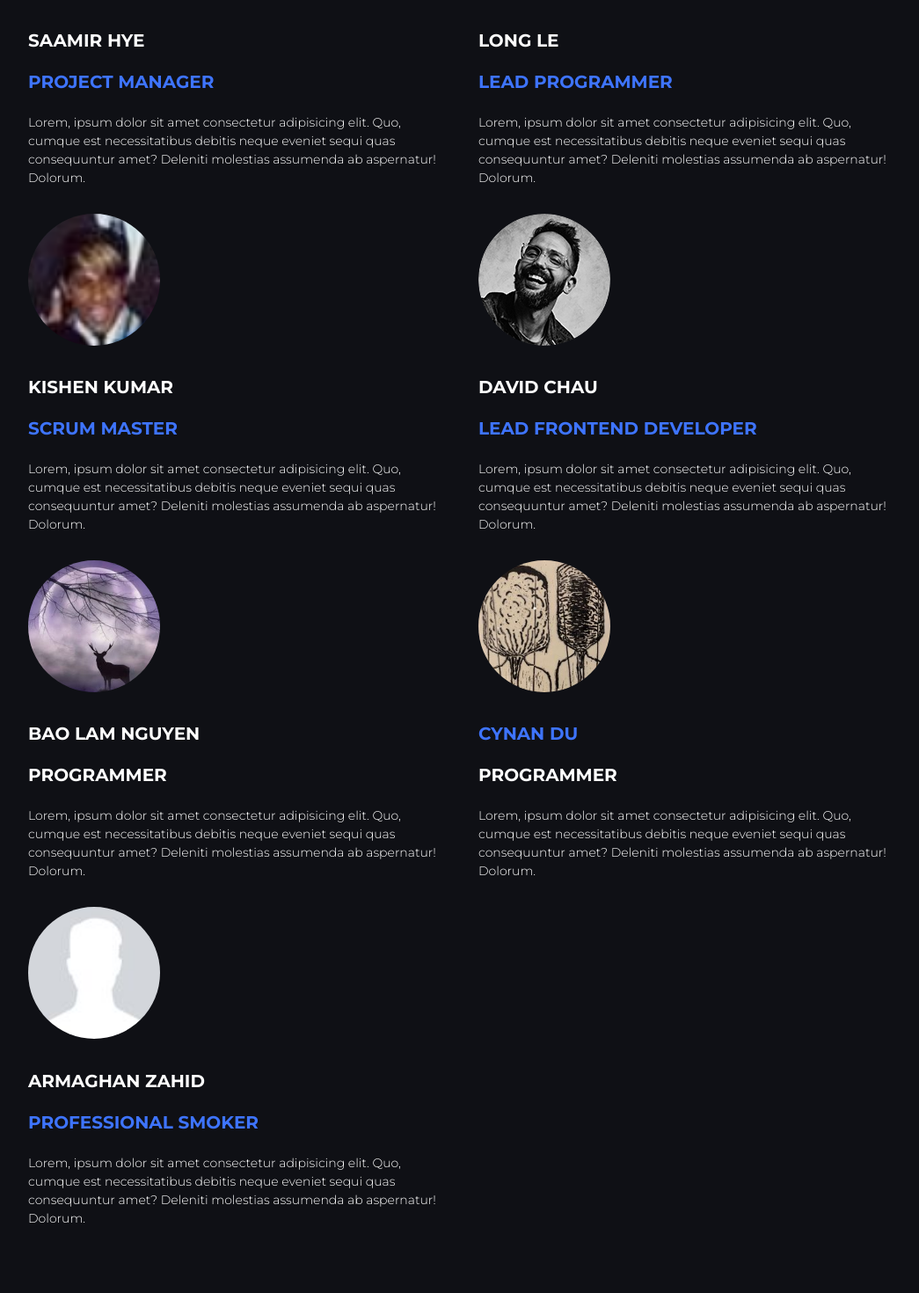
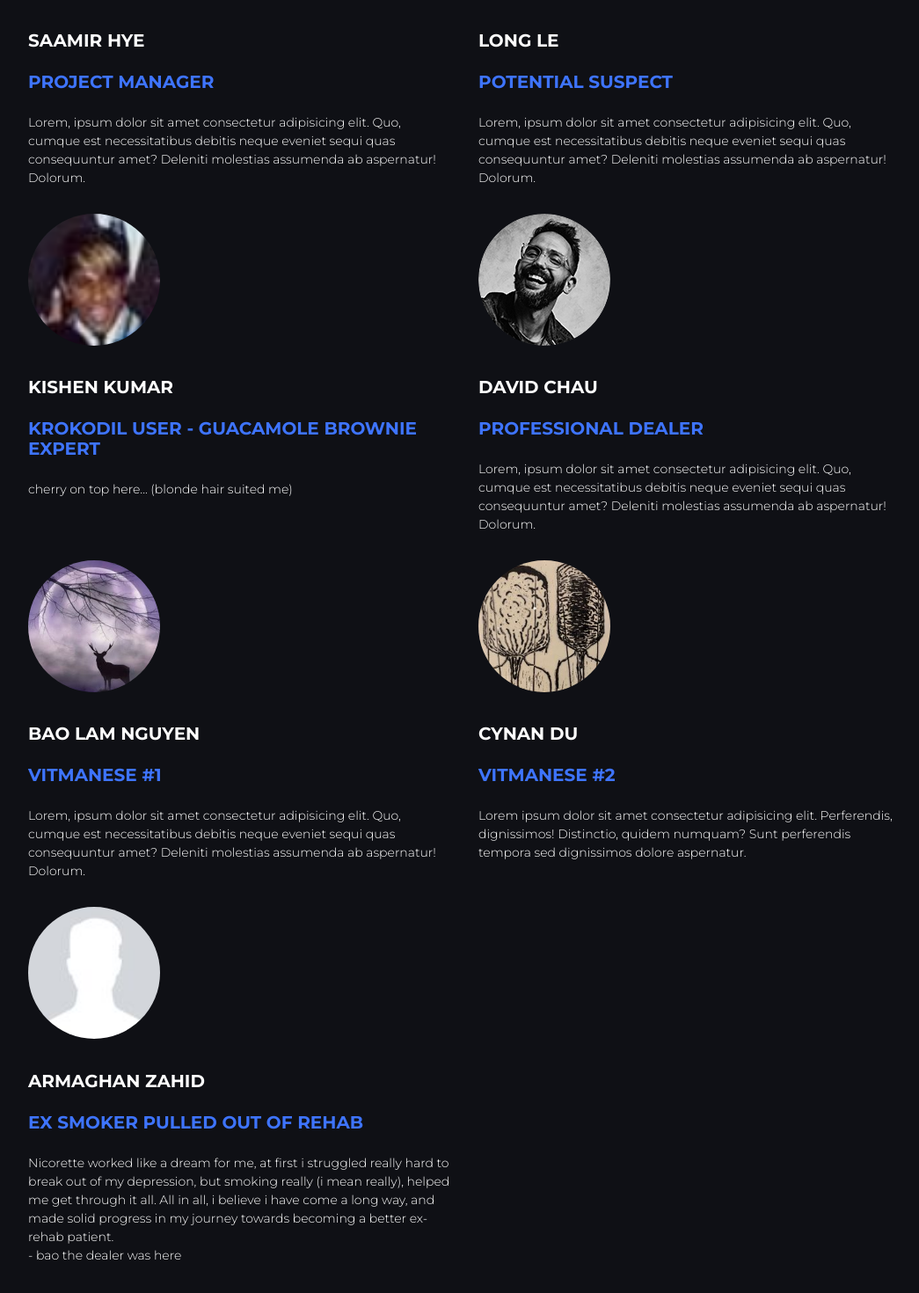
Before and after one commit to Chauster/Coralyze-Frontend, a React (Create React App) app: page /about in a window 1280 px wide. Shown: the part 2012-3482 px from the top of the page at 88% size, without its empty margins (111-1156 px from the left). Built offline with nearby package versions, Linux system fonts and the light colour scheme.

Commit message:
minor update

```diff
--- a/public/index.html
+++ b/public/index.html
@@ -24,7 +24,7 @@
       work correctly both with client-side routing and a non-root public URL.
       Learn how to configure a non-root public URL by running `npm run build`.
     -->
-    <title>React App</title>
+    <title>Coralyze</title>
   </head>
   <body>
     <noscript>You need to enable JavaScript to run this app.</noscript>
--- a/src/components/About/MeetTheTeam.js
+++ b/src/components/About/MeetTheTeam.js
@@ -20,103 +20,119 @@ const test = () => {
 
           <div class="card__grid">
             <div class="card__item">
-          <div class="card__image"><img src={member1}></img></div>
-          <div class="card__title">
-            Saamir Hye
+              <div class="card__image">
+                <img src={member1}></img>
               </div>
-          <div class="card__roletitle">
-            Project Manager
-          </div>
+              <div class="card__title">Saamir Hye</div>
+              <div class="card__roletitle">Project Manager</div>
               <div class="card__description">
-          Lorem, ipsum dolor sit amet consectetur adipisicing elit. Quo, cumque est necessitatibus debitis neque eveniet sequi quas consequuntur amet? Deleniti molestias assumenda ab aspernatur! Dolorum.
+                Lorem, ipsum dolor sit amet consectetur adipisicing elit. Quo,
+                cumque est necessitatibus debitis neque eveniet sequi quas
+                consequuntur amet? Deleniti molestias assumenda ab aspernatur!
+                Dolorum.
               </div>
             </div>
 
             <div class="card__item">
-          <div class="card__image"><div class="card__image"><img src={member2}></img></div></div>
-          <div class="card__title">
-            Long Le
+              <div class="card__image">
+                <div class="card__image">
+                  <img src={member2}></img>
                 </div>
-          <div class="card__roletitle">
-            Lead Programmer
               </div>
+              <div class="card__title">Long Le</div>
+              <div class="card__roletitle">Potential Suspect</div>
               <div class="card__description">
-          Lorem, ipsum dolor sit amet consectetur adipisicing elit. Quo, cumque est necessitatibus debitis neque eveniet sequi quas consequuntur amet? Deleniti molestias assumenda ab aspernatur! Dolorum.
+                Lorem, ipsum dolor sit amet consectetur adipisicing elit. Quo,
+                cumque est necessitatibus debitis neque eveniet sequi quas
+                consequuntur amet? Deleniti molestias assumenda ab aspernatur!
+                Dolorum.
               </div>
             </div>
 
             <div class="card__item">
-          <div class="card__image"><div class="card__image"><img src={member3}></img></div></div>
-          <div class="card__title">
-            Kishen Kumar
+              <div class="card__image">
+                <div class="card__image">
+                  <img src={member3}></img>
                 </div>
+              </div>
+              <div class="card__title">Kishen Kumar</div>
               <div class="card__roletitle">
-            Scrum Master
+                krokodil user - guacamole brownie expert
               </div>
               <div class="card__description">
-          Lorem, ipsum dolor sit amet consectetur adipisicing elit. Quo, cumque est necessitatibus debitis neque eveniet sequi quas consequuntur amet? Deleniti molestias assumenda ab aspernatur! Dolorum.
+                cherry on top here... (blonde hair suited me)
               </div>
             </div>
 
             <div class="card__item">
-          <div class="card__image"><div class="card__image"><img src={member4}></img></div></div>
-          <div class="card__title">
-            David Chau
+              <div class="card__image">
+                <div class="card__image">
+                  <img src={member4}></img>
                 </div>
-          <div class="card__roletitle">
-            Lead Frontend Developer
               </div>
+              <div class="card__title">David Chau</div>
+              <div class="card__roletitle">Professional Dealer</div>
               <div class="card__description">
-          Lorem, ipsum dolor sit amet consectetur adipisicing elit. Quo, cumque est necessitatibus debitis neque eveniet sequi quas consequuntur amet? Deleniti molestias assumenda ab aspernatur! Dolorum.
+                Lorem, ipsum dolor sit amet consectetur adipisicing elit. Quo,
+                cumque est necessitatibus debitis neque eveniet sequi quas
+                consequuntur amet? Deleniti molestias assumenda ab aspernatur!
+                Dolorum.
               </div>
             </div>
 
             <div class="card__item">
-          <div class="card__image"><div class="card__image"><img src={member5}></img></div></div>
-          <div class="card__title">
-            Bao Lam Nguyen
+              <div class="card__image">
+                <div class="card__image">
+                  <img src={member5}></img>
                 </div>
-          <div class="card__title">
-            Programmer
               </div>
+              <div class="card__title">Bao Lam Nguyen</div>
+              <div class="card__roletitle">Vitmanese #1</div>
               <div class="card__description">
-          Lorem, ipsum dolor sit amet consectetur adipisicing elit. Quo, cumque est necessitatibus debitis neque eveniet sequi quas consequuntur amet? Deleniti molestias assumenda ab aspernatur! Dolorum.
-          </div>
-
-        </div>
-
-        <div class="card__item">
-          <div class="card__image"><div class="card__image"><img src={member6}></img></div></div>
-          <div class="card__roletitle">
-            Cynan Du
-          </div>
-          <div class="card__title">
-            Programmer
-          </div>
-          <div class="card__description">
-          Lorem, ipsum dolor sit amet consectetur adipisicing elit. Quo, cumque est necessitatibus debitis neque eveniet sequi quas consequuntur amet? Deleniti molestias assumenda ab aspernatur! Dolorum.
+                Lorem, ipsum dolor sit amet consectetur adipisicing elit. Quo,
+                cumque est necessitatibus debitis neque eveniet sequi quas
+                consequuntur amet? Deleniti molestias assumenda ab aspernatur!
+                Dolorum.
               </div>
             </div>
 
             <div class="card__item">
-          <div class="card__image"><div class="card__image"><img src={member7}></img></div></div>
-          <div class="card__title">
-            Armaghan Zahid
+              <div class="card__image">
+                <div class="card__image">
+                  <img src={member6}></img>
                 </div>
-          <div class="card__roletitle">
-            Professional smoker
               </div>
+              <div class="card__title">Cynan Du</div>
+              <div class="card__roletitle">Vitmanese #2</div>
               <div class="card__description">
-          Lorem, ipsum dolor sit amet consectetur adipisicing elit. Quo, cumque est necessitatibus debitis neque eveniet sequi quas consequuntur amet? Deleniti molestias assumenda ab aspernatur! Dolorum.
+                Lorem ipsum dolor sit amet consectetur adipisicing elit.
+                Perferendis, dignissimos! Distinctio, quidem numquam? Sunt
+                perferendis tempora sed dignissimos dolore aspernatur.
               </div>
             </div>
 
+            <div class="card__item">
+              <div class="card__image">
+                <div class="card__image">
+                  <img src={member7}></img>
                 </div>
               </div>
-
+              <div class="card__title">Armaghan Zahid</div>
+              <div class="card__roletitle">ex smoker pulled out of rehab</div>
+              <div class="card__description">
+                Nicorette worked like a dream for me, at first i struggled
+                really hard to break out of my depression, but smoking really (i
+                mean really), helped me get through it all. All in all, i
+                believe i have come a long way, and made solid progress in my
+                journey towards becoming a better ex- rehab patient.
+                <br />- bao the dealer was here
+              </div>
+            </div>
+          </div>
+        </div>
       </section>
     </div>
-    )
-}
+  );
+};
 
-export default test
+export default test;
```
Also changed, not shown: 1 other file (tests, documents, lock files or other folders). Lines whose indentation alone changed are shown as unchanged.
